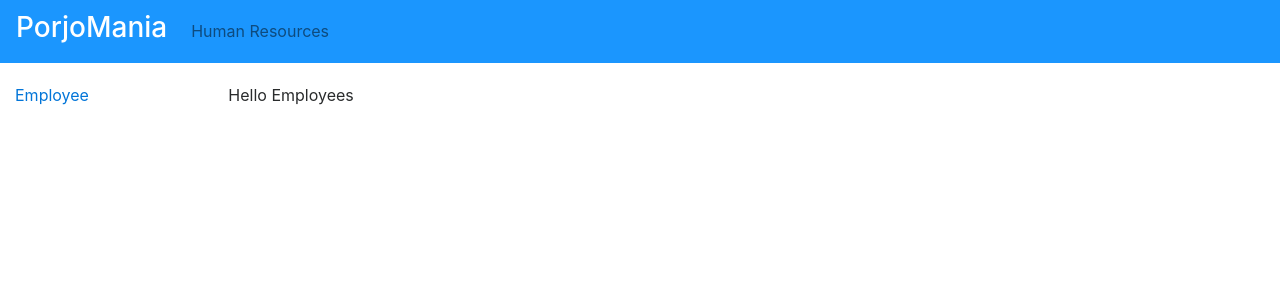
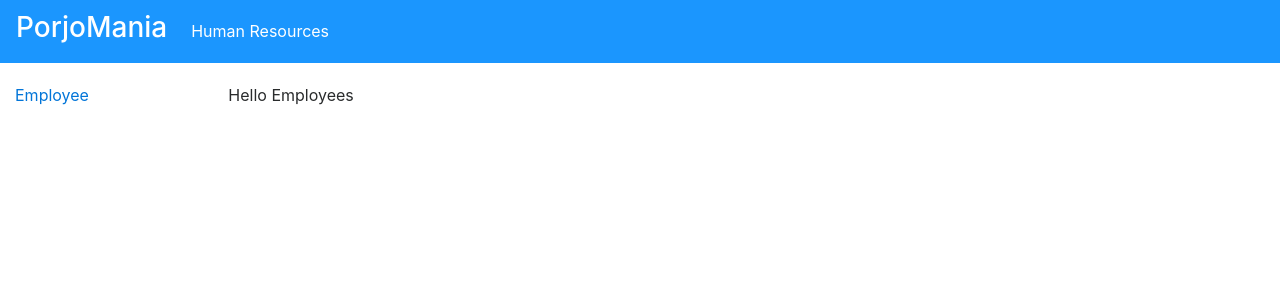
Before and after one commit to ProjoMania/projomania, a Django app: a page that uses apps/hr_employee/templates/hr_employee/employee.html in a window 1280 px wide. Shown: the top 300 px of the page. Run offline with Django 3.2, Linux system fonts and the light colour scheme; some libraries are stand-ins or nearby versions.

Commit message:
[REM] Using the block main_menu, it will overwrite the one in the base.html. So, it should be removed.

```diff
--- a/apps/hr_employee/templates/hr_employee/employee.html
+++ b/apps/hr_employee/templates/hr_employee/employee.html
@@ -1,11 +1,5 @@
 {% extends "base/base.html" %}
 
-{% block main_menu %}
-
-    <li class="nav-item">
-        <a class="nav-link" href="#">Human Resources</a>
-    </li>
-{% endblock %}
 
 {% block left_sidebar %}
     <p><a href="#">Employee</a></p>
```
